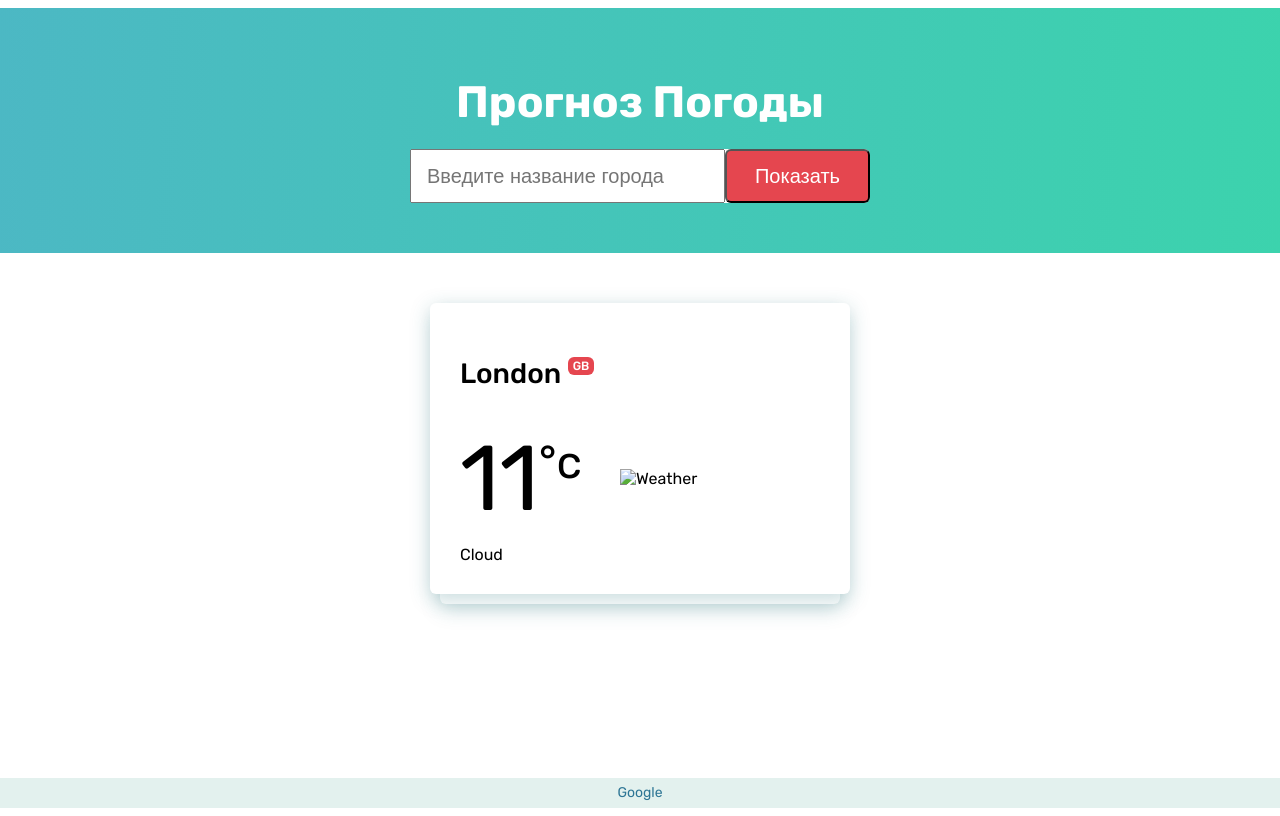
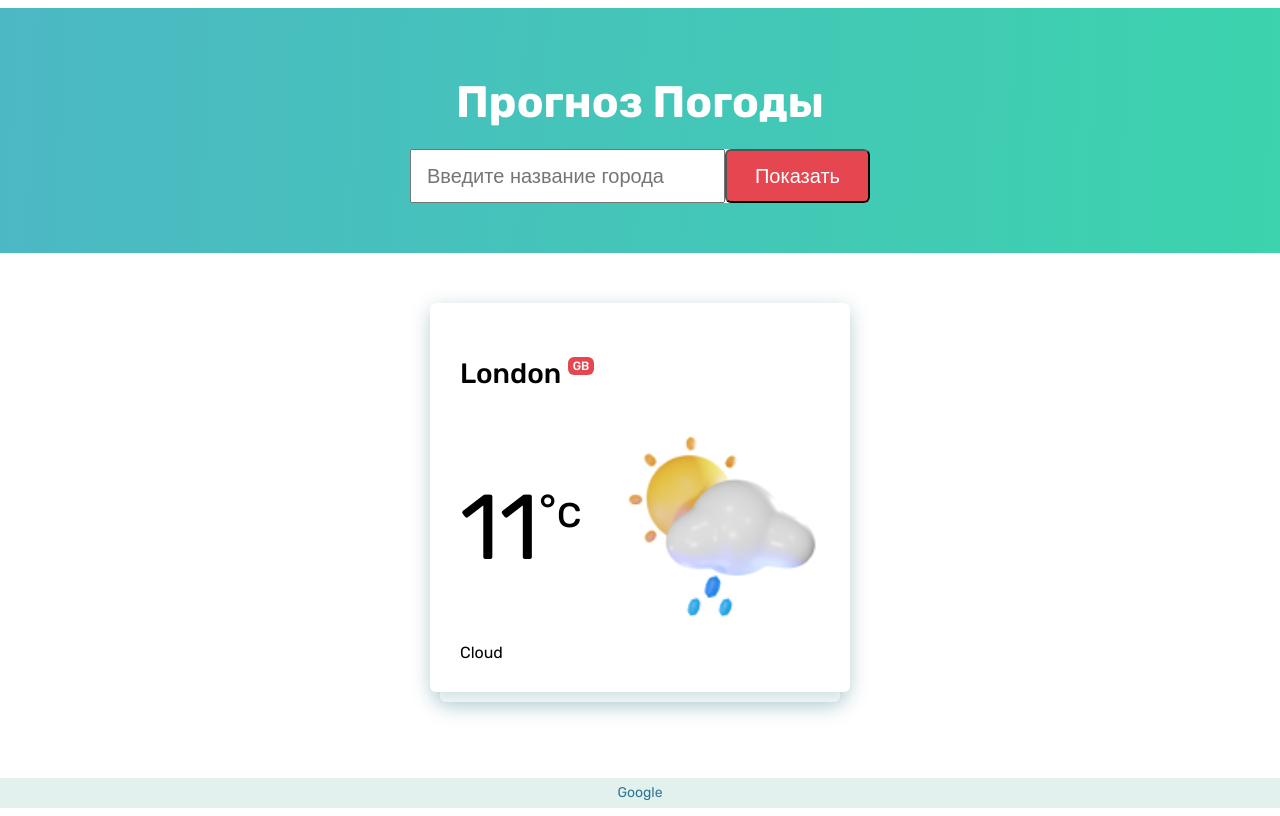
Before and after one commit to Dimancer/weater.app, a plain HTML site: page index.html in a window 1280 px wide. Drawn offline with Linux system fonts and the light colour scheme.

Commit message:
Update index.html

```diff
--- a/index.html
+++ b/index.html
@@ -31,7 +31,7 @@
 
         <div class="card-weather">
             <div class="card-value">11<sup>&deg;c</sup></div>
-            <img class="card-img" src="../site 4/image/example.png" alt="Weather" width="200" height="auto">
+            <img class="card-img" src="../image/example.png" alt="Weather" width="200" height="auto">
         </div>
 
         <div class="card-desc">
```
